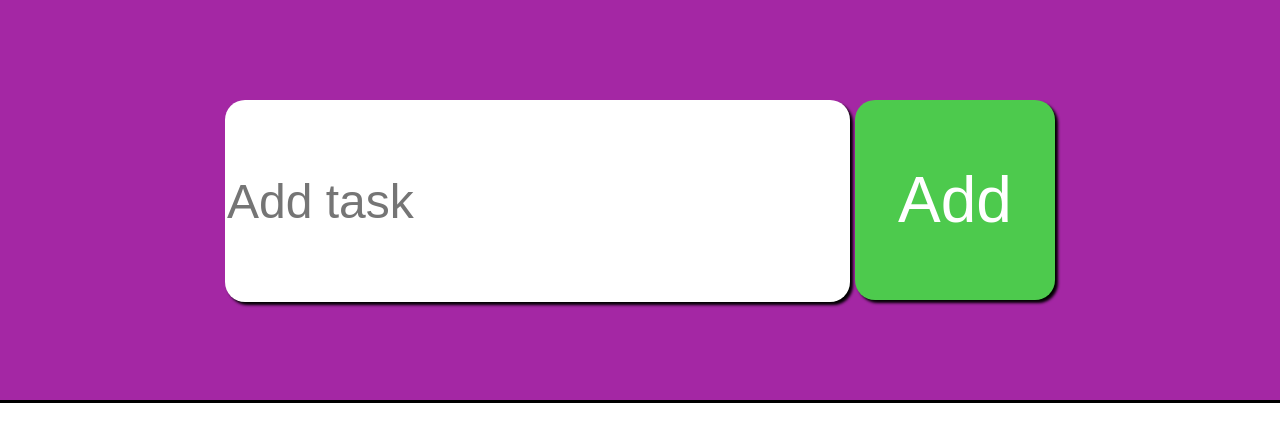
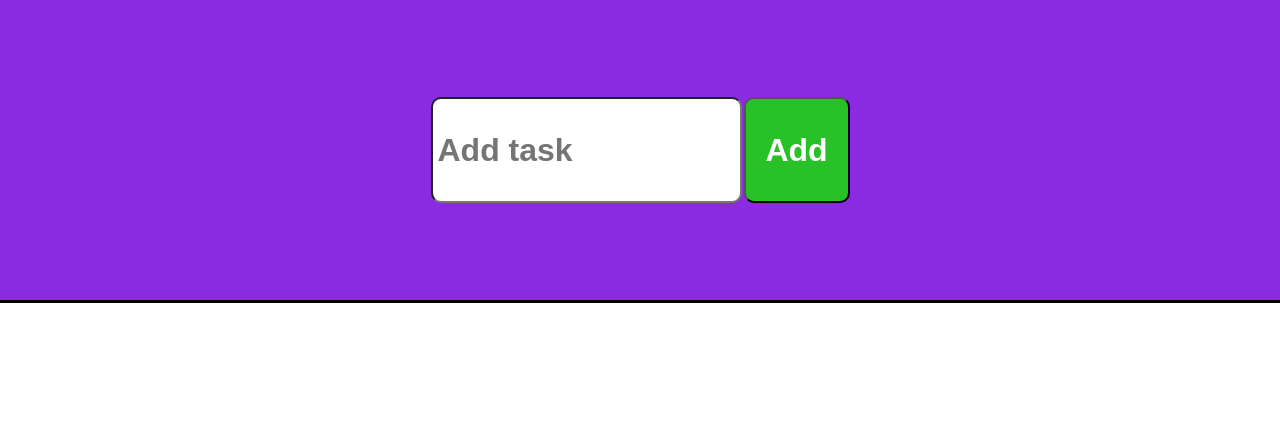
Before and after one commit to hr1s93/reactTodoApp, a React (Vite) app: page / in a window 1280 px wide. Shown: the top 442 px of the page. Built offline with nearby package versions, Linux system fonts and the light colour scheme.

Commit message:
Update App.css

```diff
--- a/src/App.css
+++ b/src/App.css
@@ -5,69 +5,65 @@ body {
 }
 
 .container {
-  background-color: rgb(164, 39, 164);
+  width: 100%;
+  height: 300px;
   display: flex;
   justify-content: center;
-  align-items: flex-start;
-  height: 400px;
+  align-items: center;
+  background-color: blueviolet;
+  margin-bottom: 50px;
   border-bottom: 3px solid black;
 }
 
-.input-bar,
-.btn-add {
-  margin-top: 100px;
-  box-shadow: 3px 3px 3px black;
-}
-
 .input-bar {
-  margin-right: 5px;
-  height: 200px;
-  border-radius: 20px;
-  border: none;
-  font-size: 3em;
+  height: 100px;
+  width: 300px;
+  font-size: 2em;
+  font-weight: bold;
+  margin-right: 2px;
+  border-radius: 10px;
+  padding-left: 5px;
 }
 
 .btn-add {
-  height: 200px;
-  width: 200px;
-  font-size: 4em;
-  background-color: rgb(77, 202, 77);
+  height: 106px;
+  width: 106px;
+  font-size: 2em;
+  font-weight: bold;
+  border-radius: 10px;
+  background-color: rgb(40, 194, 40);
   color: white;
-  border: none;
-  border-radius: 20px;
 }
 
 .tasks {
   display: flex;
+  justify-content: center;
   align-items: center;
-  justify-content: center;
 }
 
-li {
-  background-color: rgb(77, 202, 77);
-  color: white;
-  max-width: 50rem;
-  width: 50rem;
-  height: 5rem;
+.tasks li {
+  list-style: none;
+  background-color: rgb(40, 194, 40);
+  border-radius: 5px;
   display: flex;
-  justify-content: flex-start;
+  justify-content: space-between;
   align-items: center;
-  font-size: 4em;
-  justify-content: space-between;
+  height: 50px;
+  width: 500px;
   margin-bottom: 10px;
-  border-radius: 20px;
-  box-shadow: 3px 3px 3px black;
+  font-size: 2em;
   padding-left: 10px;
-  margin-right: 30px;
+  cursor: pointer;
+  margin-left: -40px;
 }
 
-.btn-remove {
-  height: 5rem;
-  width: 5rem;
+li button {
+  border-radius: 5px;
+  border: none;
+  height: 50px;
+  width: 50px;
   background-color: red;
   color: white;
-  border: none;
-  border-radius: 20px;
   font-size: 1em;
 }
 
```
